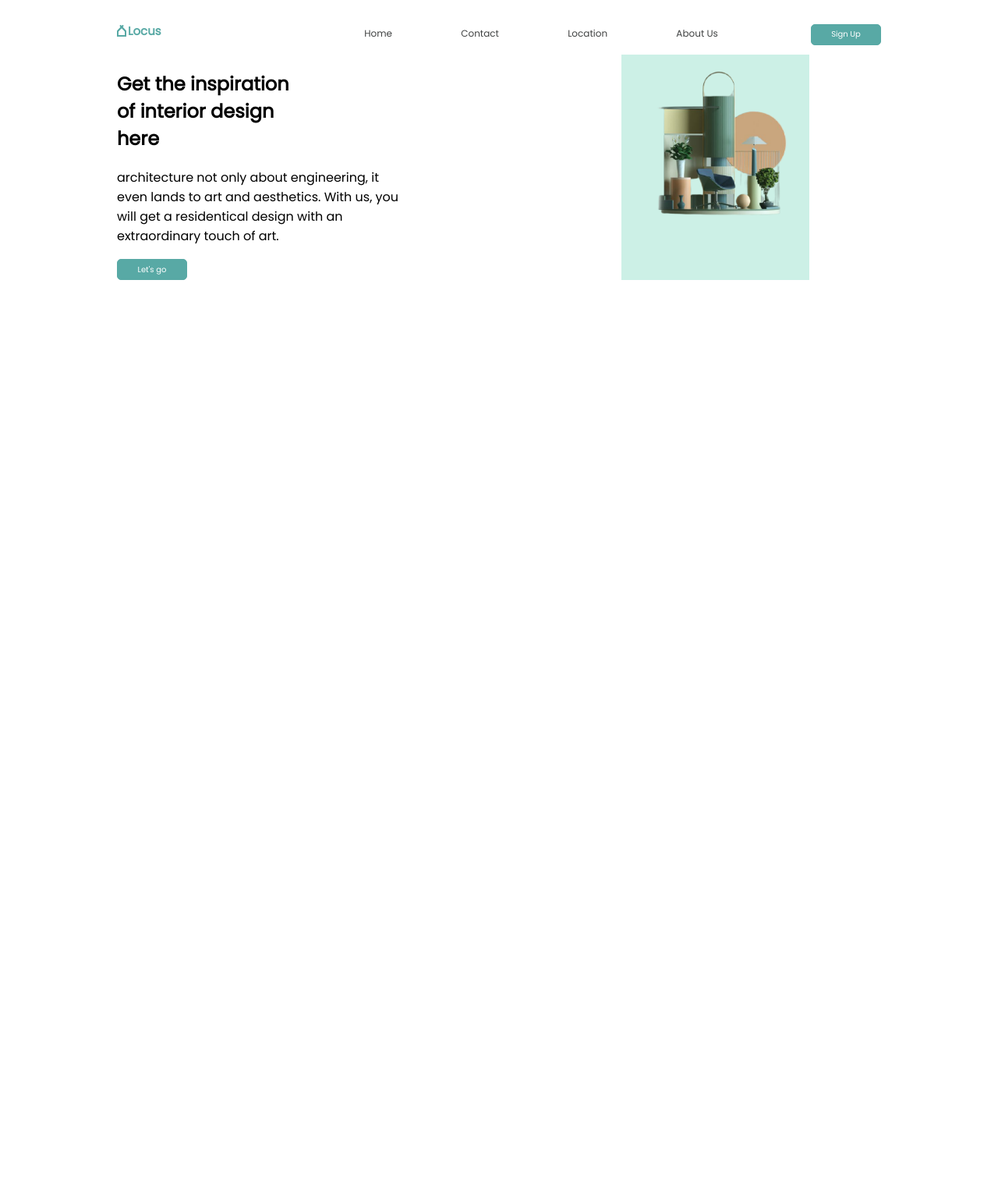
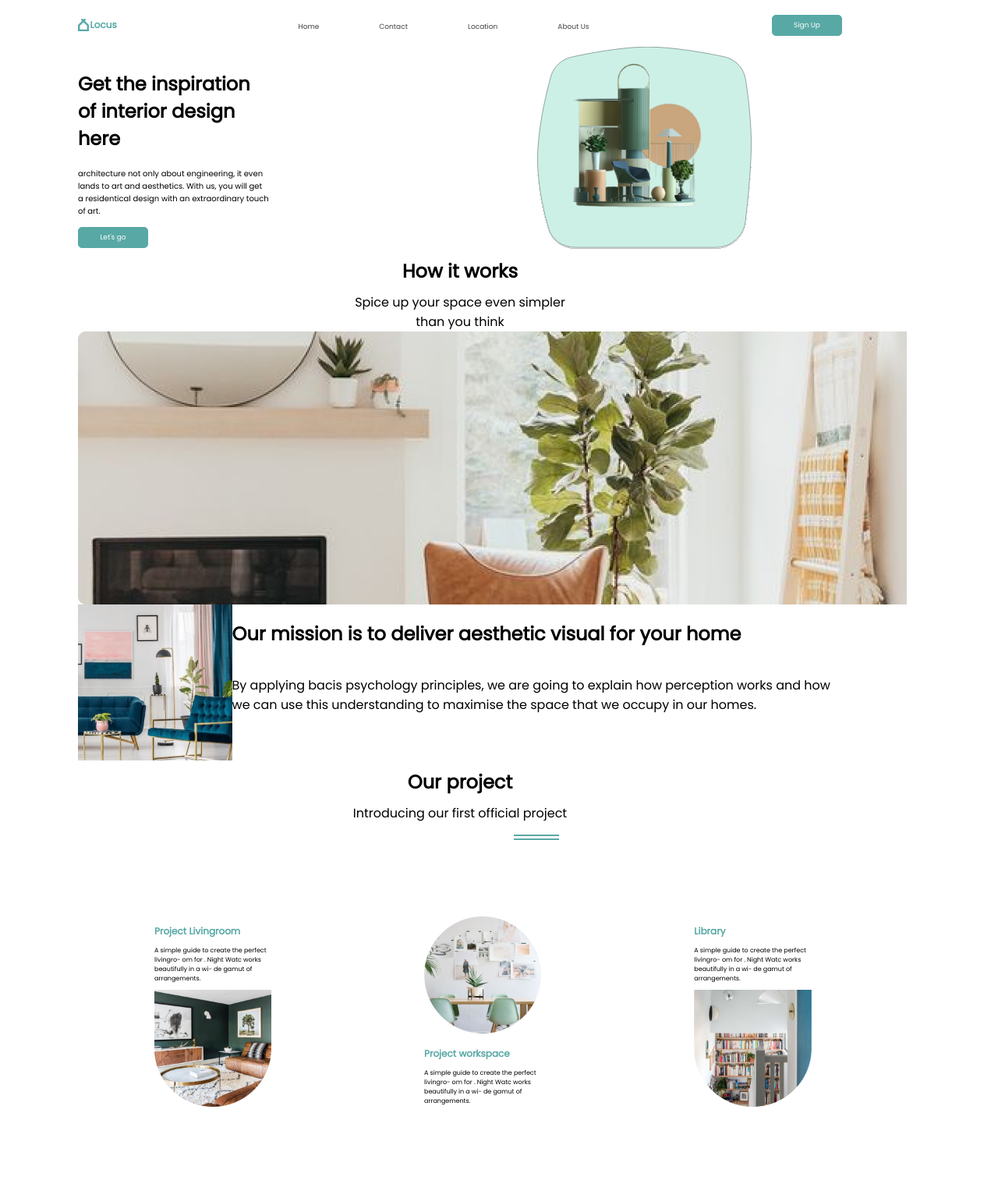
Before and after one commit to kattyyyBS/Locus, a plain HTML site: page index.html in a window 1280 px wide. Shown: the part 17-1544 px from the top of the page at 78% size. Before the commit the page ends 800 px from the top, so only its background shows below. Drawn offline with Linux system fonts and the light colour scheme.

Commit message:
created our projects and corrected the top a bit

```diff
--- a/index.html
+++ b/index.html
@@ -35,6 +35,7 @@
     <main>
         <section class="intro">
             <div class="intro__text">
+                <!-- TODO change the headings name -->
                 <h1 class="intro__text--header">Get the inspiration<br> of interior design<br> here</h1>
                 <p class="intro__text--text">architecture not only about engineering, it even
                     lands to art and aesthetics. With us, you will get
@@ -47,9 +48,82 @@
                     alt="A picture with interrior"></div>
 
         </section>
-        <section class="how-it-works"></section>
-        <section class="our-project"></section>
-        <section class="testimonial"></section>
+        <section class="how-it-works">
+            <div class="section__header">
+                <h1 class="intro__text--header section__header--element">How it works</h1>
+                <p class="section__header--element">Spice up your space even simpler
+                    than you think</p>
+            </div>
+            <div class="section_container">
+                <div class="container__top">
+                    <img class="container__pic" src="./img/how_it_works_top_left_pic.png"
+                        alt="A light room with a plant">
+                    <div class="container__top--description"></div>
+                </div>
+                <div class="container__bottom">
+                    <div class="pic-container">
+                        <img class="container__pic" src="./img/how_it_works_bottom_left_pic.png"
+                            alt="A bright room with plants and blue accents">
+                    </div>
+                    <div class="container_bottom--description">
+                        <h1 class="intro__text--header">Our mission is to
+                            deliver aesthetic visual
+                            for your home</h1>
+                        <p class="container__bottom--text">By applying bacis psychology principles,
+                            we are going to explain how perception
+                            works and how we can use this understanding
+                            to maximise the space that we occupy in
+                            our homes.</p>
+                    </div>
+                </div>
+            </div>
+        </section>
+        <section class="our-project">
+            <!-- TODO solve the spacing -->
+            <div class="section__header">
+                <h1 class="intro__text--header section__header--element">Our project </h1>
+                <p class="section__header--element">Introducing our first official project</p>
+                <div class="our-project--two-lines section__header--element"></div>
+            </div>
+            <div class="our-project__container">
+                <div class="projects-description">
+                    <div class="projects-description__text">
+                        <h2 class="projects-description__header">Project Livingroom</h2>
+                        <p class="projects-description__text">A simple guide to create the perfect livingro-
+                            om for . Night Watc works beautifully in a wi-
+                            de gamut of arrangements.</p>
+
+                    </div>
+                    <img class="our-project--pic" src="./img/our_project_living_room.png" alt=""
+                        class="projects-description__pic">
+                </div>
+
+                <div class="projects-description">
+                    <img class="our-project--pic" src="./img/our_project_workspace.png" alt=""
+                        class="projects-description__pic">
+                    <div class="projects-description__text">
+                        <h2 class="projects-description__header">Project workspace</h2>
+                        <p class="projects-description__text">A simple guide to create the perfect livingro-
+                            om for . Night Watc works beautifully in a wi-
+                            de gamut of arrangements.</p>
+                    </div>
+
+                </div>
+                <div class="projects-description">
+                    <div class="projects-description__text">
+                        <h2 class="projects-description__header">Library</h2>
+                        <p class="projects-description__text">A simple guide to create the perfect livingro-
+                            om for . Night Watc works beautifully in a wi-
+                            de gamut of arrangements.</p>
+                    </div>
+                    <img class="our-project--pic" src="./img/our_project_library.png" alt=""
+                        class="projects-description__pic">
+                </div>
+            </div>
+        </section>
+        <section class="testimonial">
+
+        </section>
 
     </main>
     <footer>
--- a/style.css
+++ b/style.css
@@ -1,6 +1,8 @@
+/* TODO change the pic sizes */
+
 body {
     font-family: 'Poppins';
-    margin: 30px 150px 100px 150px;
+    margin: 20px 200px 100px 100px;
     background-color: #fff;
 }
 
@@ -12,15 +14,17 @@ body {
     border-radius: 5px;
     color: #fff;
     font-family: 'Poppins';
-    font-size: 10px;
+    font-size: 9px;
     margin: 0;
 }
 
+
+/* HEADER section */
 .header {
     display: flex;
     width: 100%;
     justify-content: space-around;
-    align-items: baseline;
+    align-items: center;
 }
 
 .header__logo {
@@ -34,13 +38,13 @@ body {
 }
 
 .logo__pic {
-    height: 15px;
-    width: 12px;
+    height: 16px;
+    /* width: 12px; */
 }
 
 .logo__text {
     font-weight: 900;
-    font-size: 15px;
+    font-size: 12px;
     line-height: 16px;
     color: #58A9A5;
     padding-left: 2px;
@@ -48,7 +52,7 @@ body {
 
 nav {
     flex-grow: 2;
-    padding-right: 75px;
+    padding-right: 20%;
 }
 
 .header__navbar {
@@ -61,7 +65,7 @@ nav {
 }
 
 .navbar__link {
-    font-size: 12px;
+    font-size: 9px;
     line-height: 14px;
     text-decoration: none;
     color: #404242;
@@ -77,14 +81,27 @@ nav {
 }
 
 .intro__text {
-    width: 38%;
-    padding-right: 28%;
-
+    max-width: 25%;
+    padding-top: 10px;
+    padding-right: 35%;
 }
 
+.intro__text--header {
+    font-size: 22;
+    font-weight: 800;
+}
+
+.intro__text--text {
+    font-size: 10px;
+}
+
+/* FIXME the polygon backgrorund */
 .intro__pic {
-    background: #CCF0E6;
-    clip-path: polygon();
+    background-image: url('./img/intro_pic_background.svg');
+    background-size: contain;
+    background-repeat: no-repeat;
+    height: 260px;
+    width: 277px;
 }
 
 .intro__pic--pic {
@@ -92,7 +109,83 @@ nav {
     height: 241px;
 }
 
-.intro__text--header {
-    font-size: 22;
-    font-weight: 800;
+
+
+/* SECTION */
+.section__header {
+    display: flex;
+    flex-direction: column;
 }
+
+.section__container {
+    display: flex;
+    flex-direction: column;
+    height: 116px;
+}
+
+.section__header--element {
+    margin: 10px auto 0 auto;
+    width: 28%;
+    text-align: center;
+}
+
+
+.container__pic {
+    display: inline-block;
+    height: 100%;
+}
+
+.container__top {
+    display: flex;
+    flex-direction: row;
+}
+
+.container__bottom {
+    display: flex;
+    flex-direction: row;
+}
+
+.pic-container {
+    height: 200px;
+}
+
+.container_bottom--description {
+    display: flex;
+    flex-direction: column;
+}
+
+/* OUR PROJECT */
+
+
+.our-project--two-lines {
+    height: 3px;
+    width: 6%;
+    border-top: 2px solid #58A9A5;
+    border-bottom: 2px solid #58A9A5;
+    position: relative;
+    left: 10%;
+    margin-top: 15px;
+    margin-bottom: 0;
+}
+
+.our-project__container {
+    display: flex;
+    flex-direction: row;
+}
+
+.projects-description {
+    margin: 10%;
+}
+
+.projects-description__header {
+    color: #58A9A5;
+    font-size: 12px;
+}
+
+.projects-description__text {
+    font-size: 8px;
+}
+
+.our-project--pic {
+    height: 150px;
+}
```
Also changed, not shown: img/how_it_works_bottom_left_pic.png (added), img/how_it_works_top_left_pic.png (added), img/intro_pic_background.svg (added), img/our_project_library.png (added), img/our_project_living_room.png (added), img/our_project_workspace.png (added).
